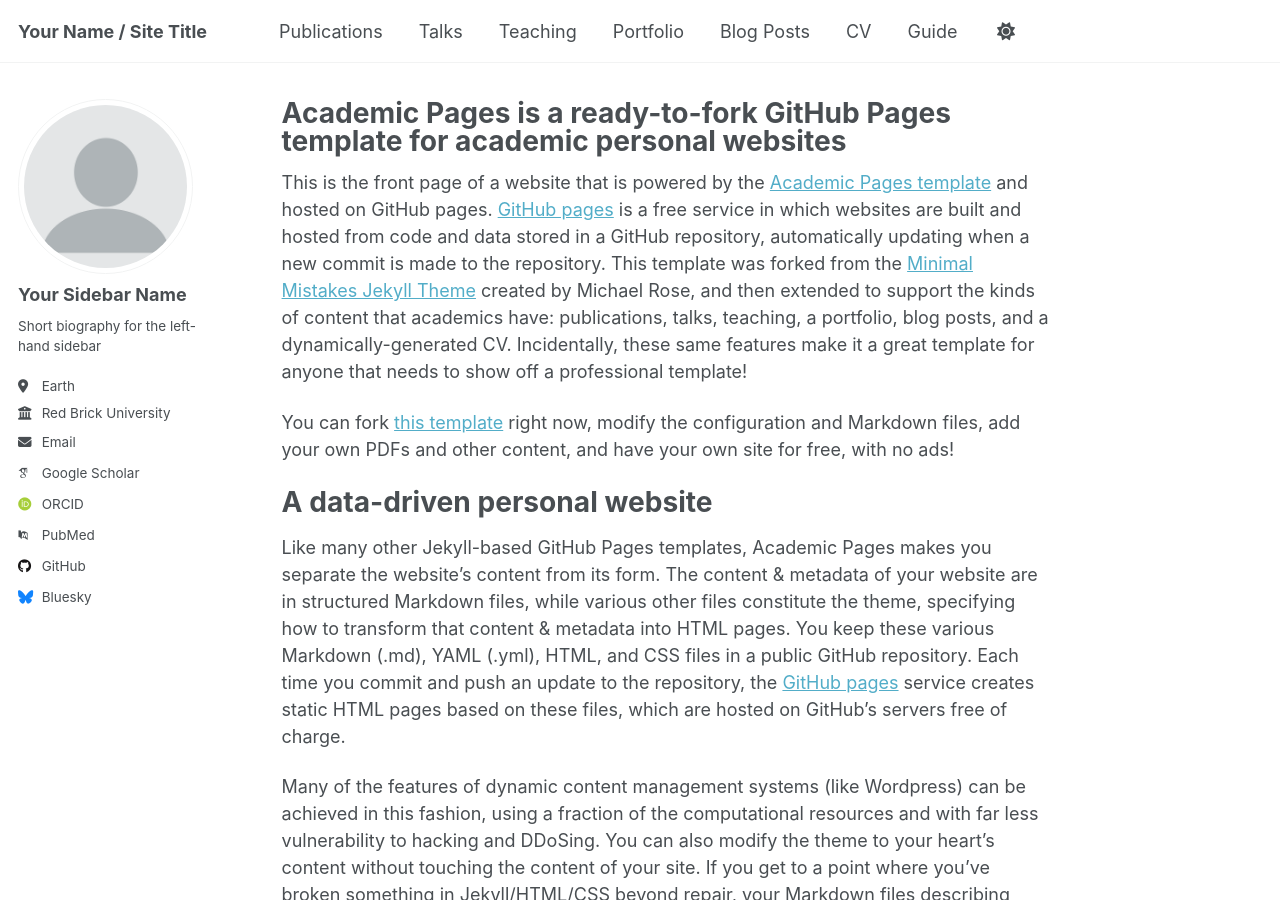
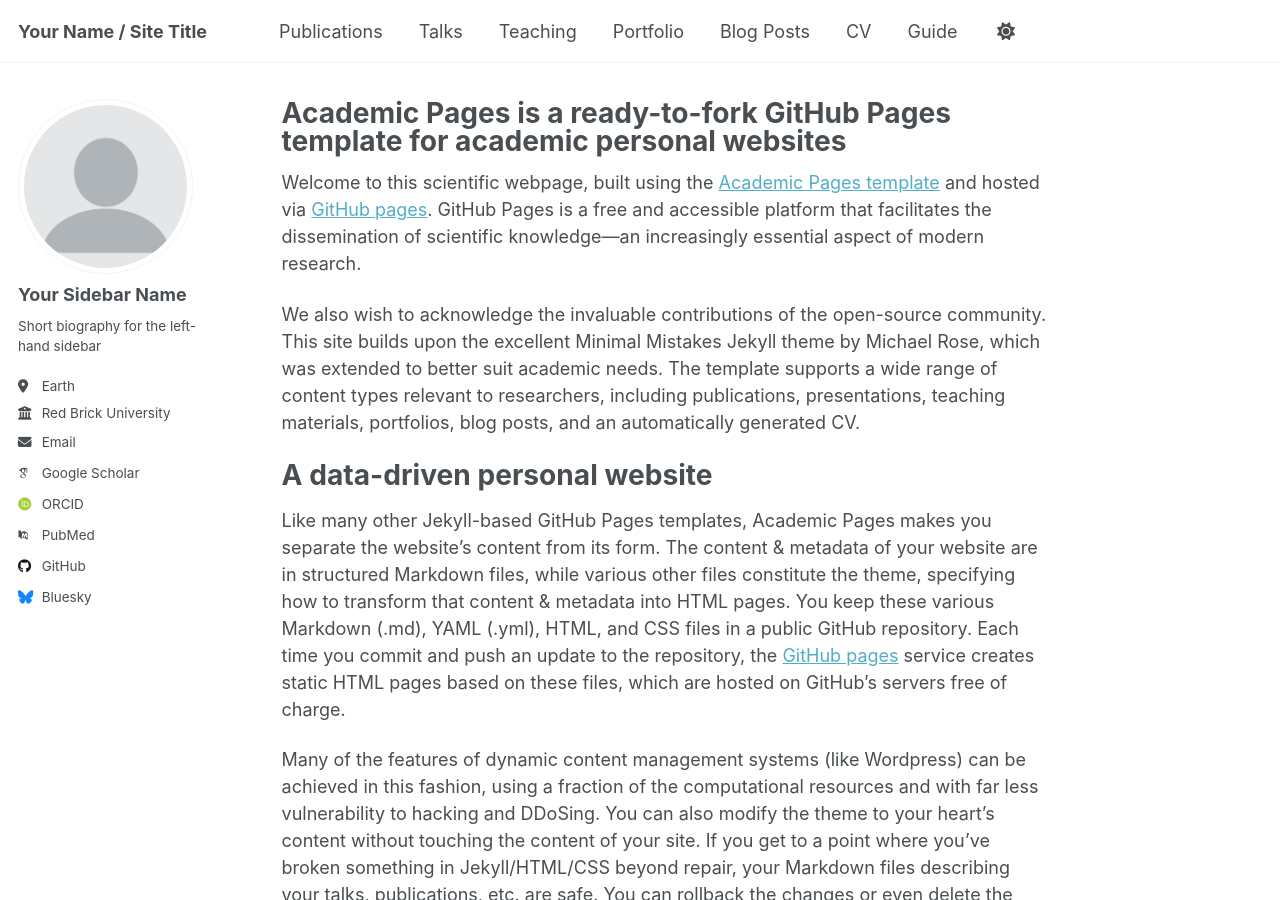
Before and after one commit to sfcousin/sfcousin.github.io, a Jekyll site: the page built from _pages/about.md, in a window 1280 px wide and 900 px high. Built offline with Jekyll 4.4.1, drawn with Linux system fonts in a browser that asks for light colours; some web fonts are replaced; a script that is not in the unit is left out.

Commit message:
Update about.md

```diff
--- a/_pages/about.md
+++ b/_pages/about.md
@@ -7,9 +7,10 @@
   - /about.html
 ---
 
-This is the front page of a website that is powered by the [Academic Pages template](https://github.com/academicpages/academicpages.github.io) and hosted on GitHub pages. [GitHub pages](https://pages.github.com) is a free service in which websites are built and hosted from code and data stored in a GitHub repository, automatically updating when a new commit is made to the repository. This template was forked from the [Minimal Mistakes Jekyll Theme](https://mmistakes.github.io/minimal-mistakes/) created by Michael Rose, and then extended to support the kinds of content that academics have: publications, talks, teaching, a portfolio, blog posts, and a dynamically-generated CV. Incidentally, these same features make it a great template for anyone that needs to show off a professional template!
+Welcome to this scientific webpage, built using the [Academic Pages template](https://github.com/academicpages/academicpages.github.io) and hosted via [GitHub pages](https://pages.github.com).
+GitHub Pages is a free and accessible platform that facilitates the dissemination of scientific knowledge—an increasingly essential aspect of modern research.
 
- You can fork [this template](https://github.com/academicpages/academicpages.github.io) right now, modify the configuration and Markdown files, add your own PDFs and other content, and have your own site for free, with no ads!
+We also wish to acknowledge the invaluable contributions of the open-source community. This site builds upon the excellent Minimal Mistakes Jekyll theme by Michael Rose, which was extended to better suit academic needs. The template supports a wide range of content types relevant to researchers, including publications, presentations, teaching materials, portfolios, blog posts, and an automatically generated CV.
 
 A data-driven personal website
 ======
```
